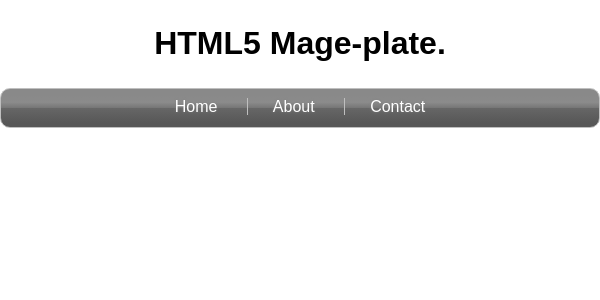
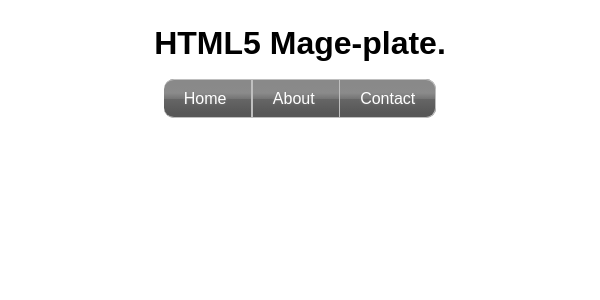
Before and after one commit to davemuir/html5-Mage-plate, a PHP site: page /index.html in a window 600 px wide. Shown: the top 300 px of the page. Run offline with PHP 8.4, Linux system fonts and the light colour scheme; some libraries are stand-ins or nearby versions.

Commit message:
updating the iPad queries

```diff
--- a/style.css
+++ b/style.css
@@ -181,12 +181,22 @@ textarea {
     /* Style adjustments for high resolution devices
 }
 */
-@media only screen and (max-width: 650px) {
+@media only screen and (max-width: 1024px) and (min-width: 480px) {
   nav {
     width: auto;
-    height: 38px;
-    border: 1px solid #bfbfbf;
-    border-radius: 10px;
+    height: 38px; }
+
+  nav ul {
+    list-style-type: none;
+    padding: 0;
+    margin: 0;
+    height: 100%;
+    text-align: center; }
+
+  nav ul li:hover {
+    background-image: url(img/hover-dark.png); }
+
+  nav ul li {
     background: #898989;
     /* Old browsers */
     background: -moz-linear-gradient(top, #898989 7%, #898989 15%, #8b8b8b 35%, #747474 51%, #666666 51%, #575757 89%);
@@ -202,26 +212,30 @@ textarea {
     background: linear-gradient(to bottom, #898989 7%, #898989 15%, #8b8b8b 35%, #747474 51%, #666666 51%, #575757 89%);
     /* W3C */
     filter: progid:DXImageTransform.Microsoft.gradient(startColorstr='#898989', endColorstr='#575757',GradientType=0 );
-    /* IE6-9 */ }
-
-  nav ul {
-    list-style-type: none;
-    margin-top: 7px;
-    padding: 0;
-    text-align: center; }
-
-  nav ul li {
+    /* IE6-9 */
     display: inline;
     border-left: 1px solid #bfbfbf;
-    padding-left: 25px;
-    padding-right: 25px; }
+    padding-top: 10px;
+    padding-bottom: 10px;
+    padding-left: 20px;
+    padding-right: 20px;
+    border: 1px solid #bfbfbf; }
     nav ul li a {
       color: white;
       text-shadow: 0px 0px 3px grey !important;
       text-decoration: none; }
 
   nav ul li.first {
-    border-left: none; }
+    border-left: none;
+    width: 100%;
+    height: 100%;
+    border-radius: 10px 0px 0px 10px; }
+
+  nav ul li.last {
+    border-left: none;
+    width: 100%;
+    height: 100%;
+    border-radius: 0px 10px 10px 0px; }
 
   #header {
     text-align: center;
@@ -234,7 +248,7 @@ textarea {
   #mainContainer {
     width: 600px;
     margin: auto; } }
-@media only screen and (max-width: 480px) {
+@media only screen and (max-width: 480px) and (min-width: 320px) {
   html {
     -webkit-text-size-adjust: none; }
 
```
Also changed, not shown: stylesheets/styles.scss (+37 -15 lines), img/hover-dark.png (added), 1 other file.
